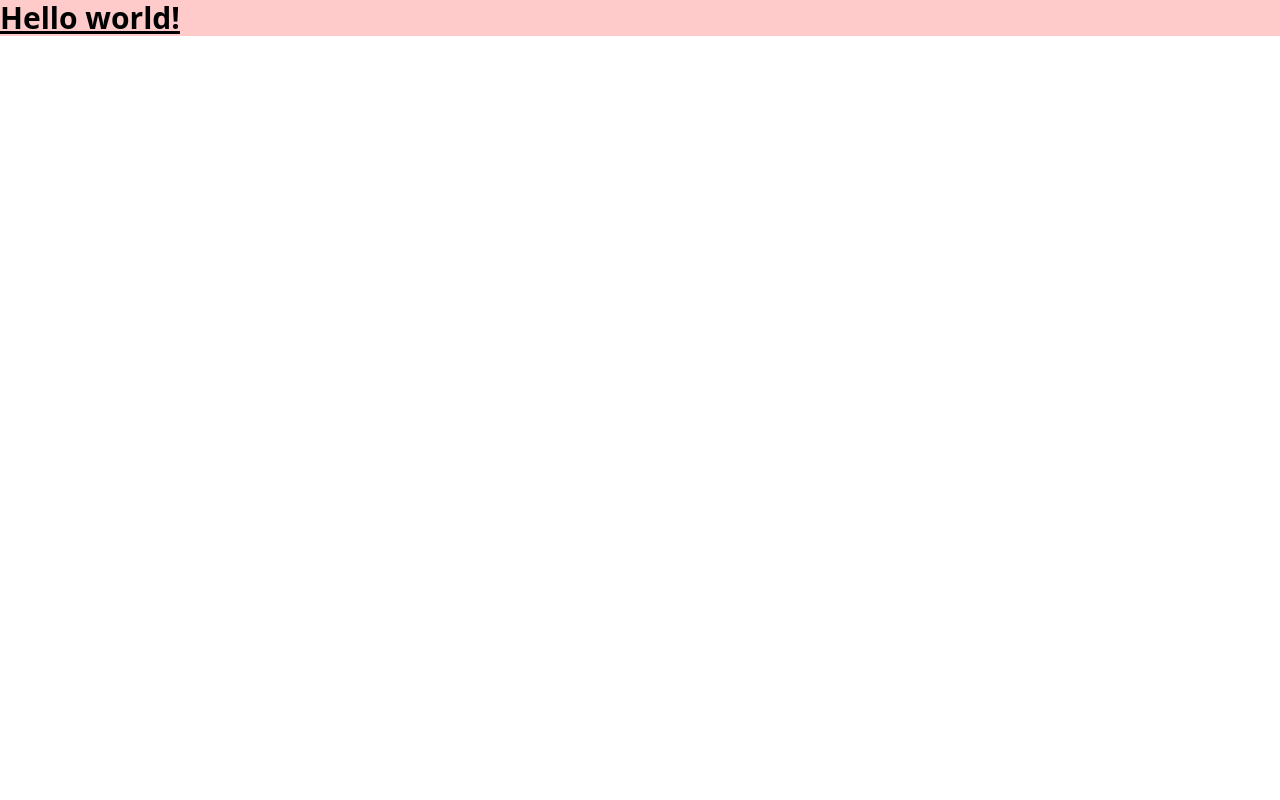
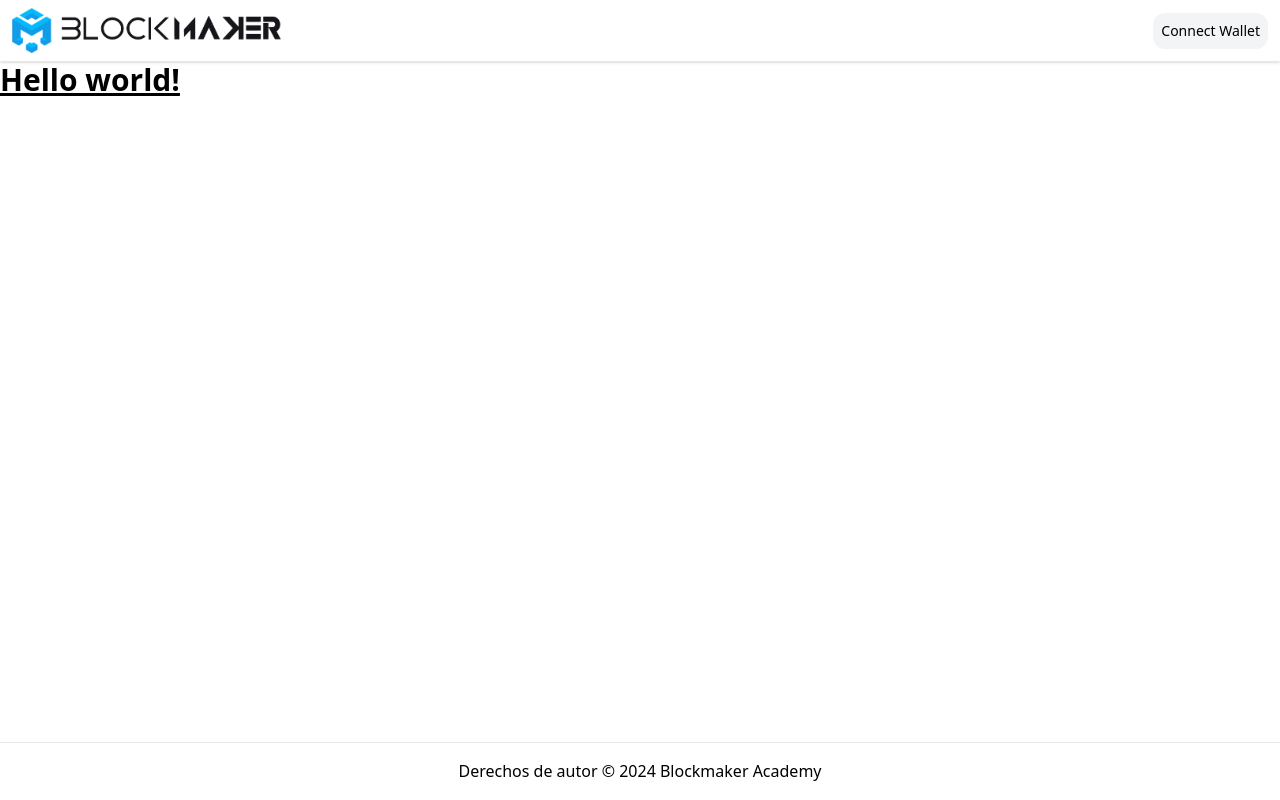
Before and after one commit to ElWaje/blockmaker-token-dapp, a React (Vite) app: page / in a window 1280 px wide. Built offline with nearby package versions, Linux system fonts and the light colour scheme.

Commit message:
Actualizar componente App con AppLayout

```diff
--- a/src/App.jsx
+++ b/src/App.jsx
@@ -1,5 +1,11 @@
+import { AppLayout } from './components/ui/layouts'
+
 function App() {
-  return <h1 className="text-3xl font-bold underline bg-red-200">Hello world!</h1>
+  return (
+    <AppLayout>
+      <h1 className="text-3xl font-bold underline">Hello world!</h1>
+    </AppLayout>
+  )
 }
 
 export default App
```
